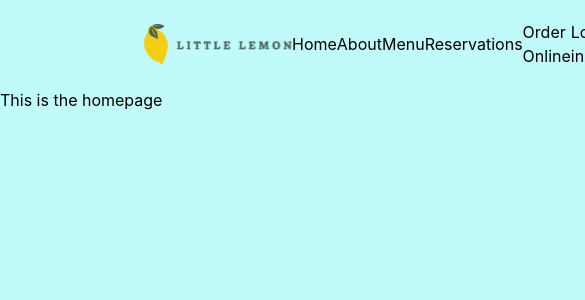
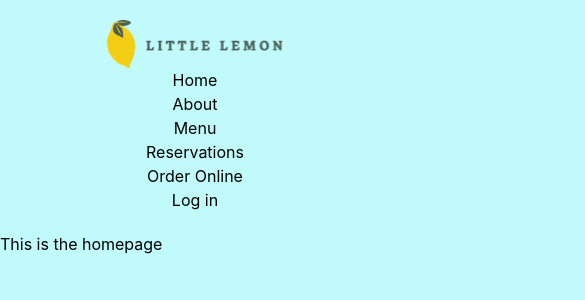
Before and after one commit to simplyajay/little-lemon, a React (Vite) app: page / in a window 390 px wide. Shown: the top 300 px of the page, 585 px wide, since content can reach past the window. Built offline with nearby package versions, Linux system fonts and the light colour scheme.

Commit message:
responsive navigation

```diff
--- a/src/components/NavigationBar.jsx
+++ b/src/components/NavigationBar.jsx
@@ -1,30 +1,26 @@
-import React from "react";
+import React, { useState } from "react";
 import { Link } from "react-router-dom";
 import logo from "../assets/Logo.svg";
 
 const NavigationBar = () => {
+  const links = [
+    { title: "Home", link: "/" },
+    { title: "About", link: "/about" },
+    { title: "Menu", link: "/menu" },
+    { title: "Reservations", link: "/reservation" },
+    { title: "Order Online", link: "/order" },
+    { title: "Log in", link: "/login" },
+  ];
+
   return (
-    <nav className="flex justify-between align-center py-5 px-36">
-      <img className="w-56" src={logo} alt="little-lemon-logo" />
-      <ul className="flex flex-1 justify-evenly items-center">
-        <li>
-          <Link to="/">Home</Link>
-        </li>
-        <li>
-          <Link to="/about">About</Link>
-        </li>
-        <li>
-          <Link to="/menu">Menu</Link>
-        </li>
-        <li>
-          <Link to="/reservation">Reservations</Link>
-        </li>
-        <li>
-          <Link to="/order">Order Online</Link>
-        </li>
-        <li>
-          <Link to="/login">Log in</Link>
-        </li>
+    <nav className="flex flex-col md:flex-row items-center justify-between py-5 md:px-36">
+      <img className="md:w-56 w-44" src={logo} alt="little-lemon-logo" />
+      <ul className="flex flex-col flex-1 md:flex-row justify-evenly items-center">
+        {links.map((link, key) => (
+          <li key={key}>
+            <Link to={link.link}>{link.title}</Link>
+          </li>
+        ))}
       </ul>
     </nav>
   );
```
